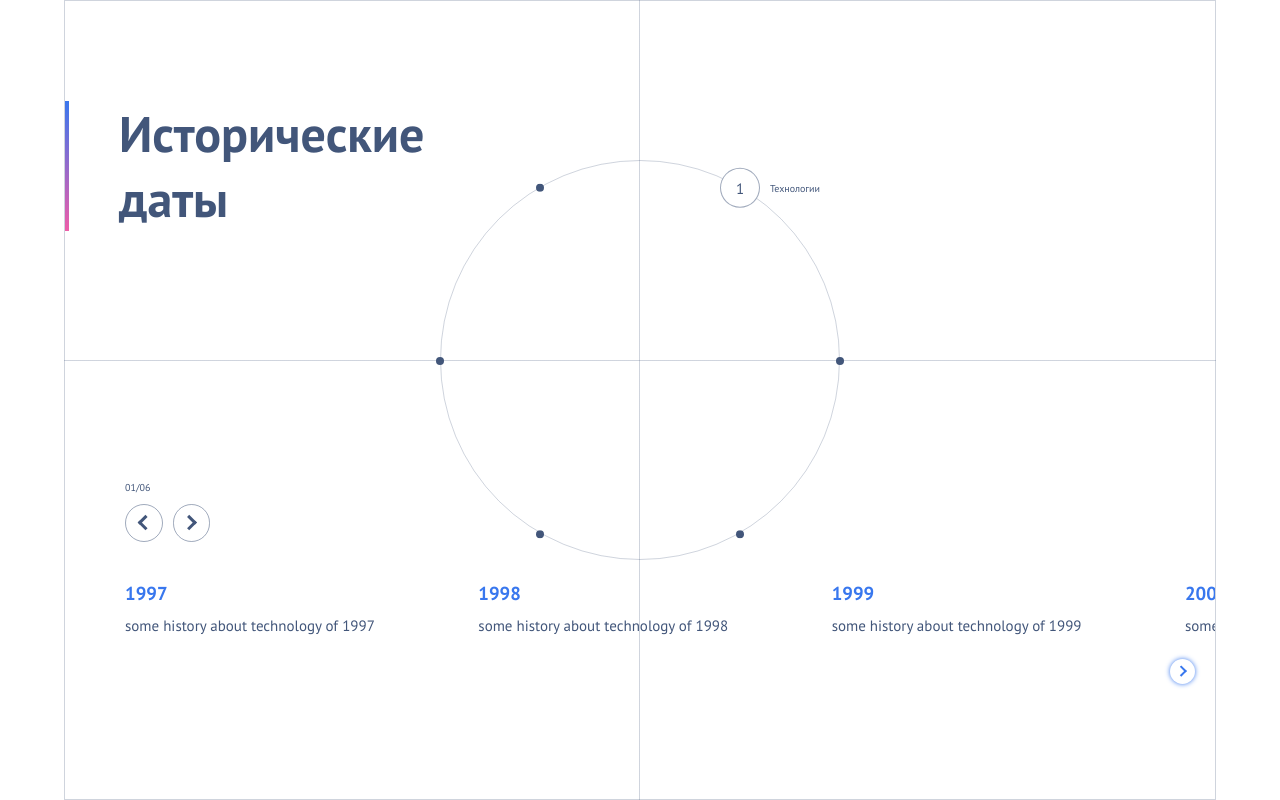
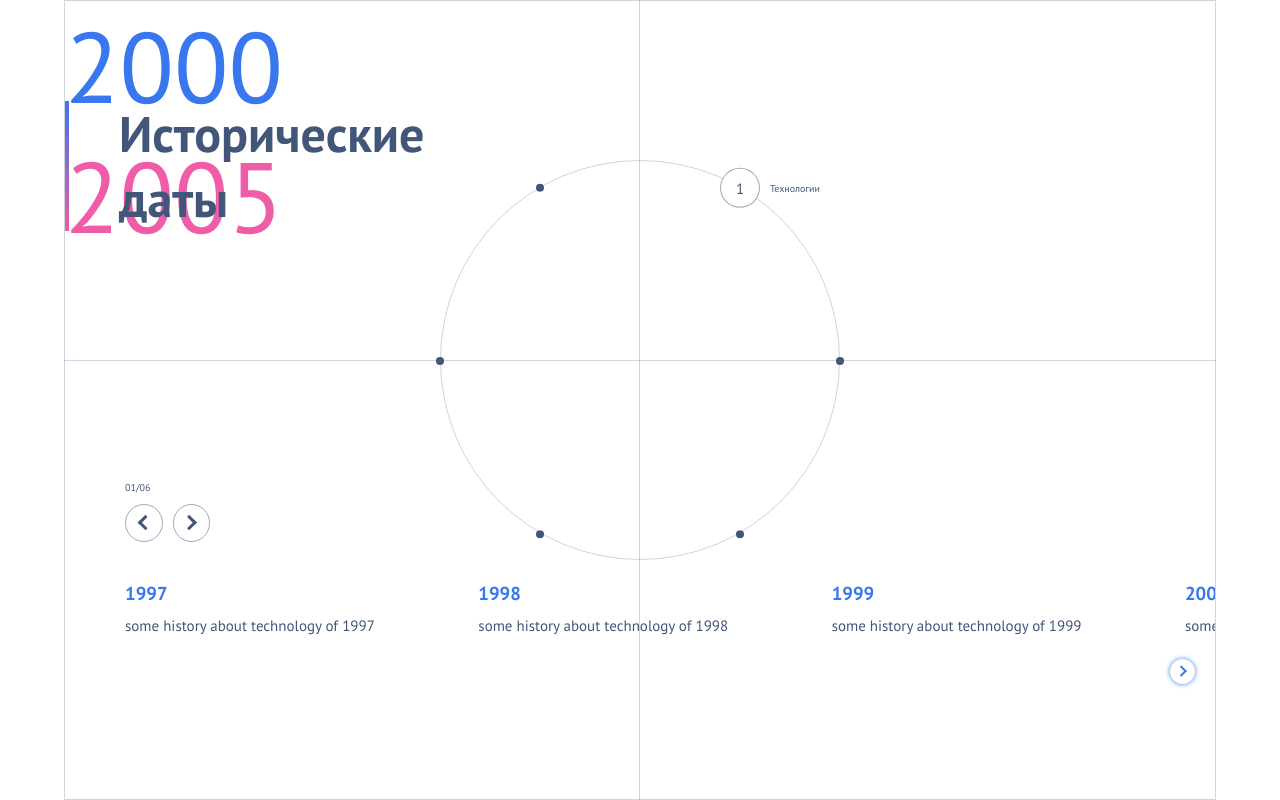
Before and after one commit to AnushervonKhidirov/only, a React app: page / in a window 1280 px wide. Built offline with nearby package versions, Linux system fonts and the light colour scheme.

Commit message:
dates range component added

```diff
--- a/src/app/app.tsx
+++ b/src/app/app.tsx
@@ -12,7 +12,7 @@ const App = () => {
                 Исторические
                 <br /> даты
             </Headline>
-            {/* <DateRange from={2000} to={2005} /> */}
+            <DateRange from={2000} to={2005} />
             <Roulette />
             <ChapterSlider />
         </div>
--- /dev/null
+++ b/src/component/dates-range/dates-range.module.scss
@@ -0,0 +1,13 @@
+@use '/src/scss/abstracts/color';
+
+.dateRange {
+    font-size: 10rem;
+}
+
+.from {
+    color: color.$purple;
+}
+
+.to {
+    color: color.$pink;
+}
--- /dev/null
+++ b/src/component/dates-range/dates-range.tsx
@@ -0,0 +1,19 @@
+import type { FC } from 'react'
+
+import styles from './dates-range.module.scss'
+
+type TDateRange = {
+    from: number
+    to: number
+}
+
+const DateRange: FC<TDateRange> = ({ from, to }) => {
+    return (
+        <div className={styles.dateRange}>
+            <div className={styles.from}>{from}</div>
+            <div className={styles.to}>{to}</div>
+        </div>
+    )
+}
+
+export default DateRange
```
